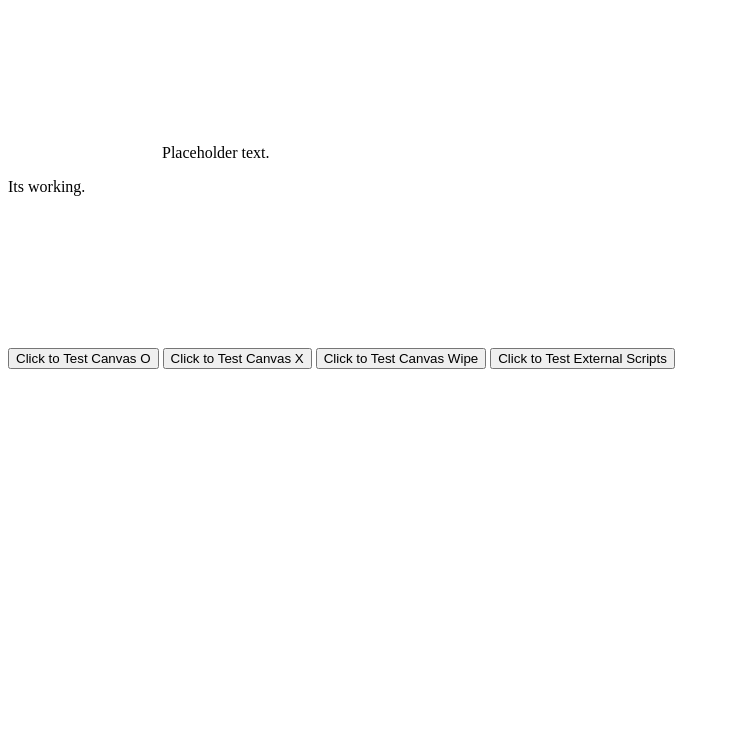
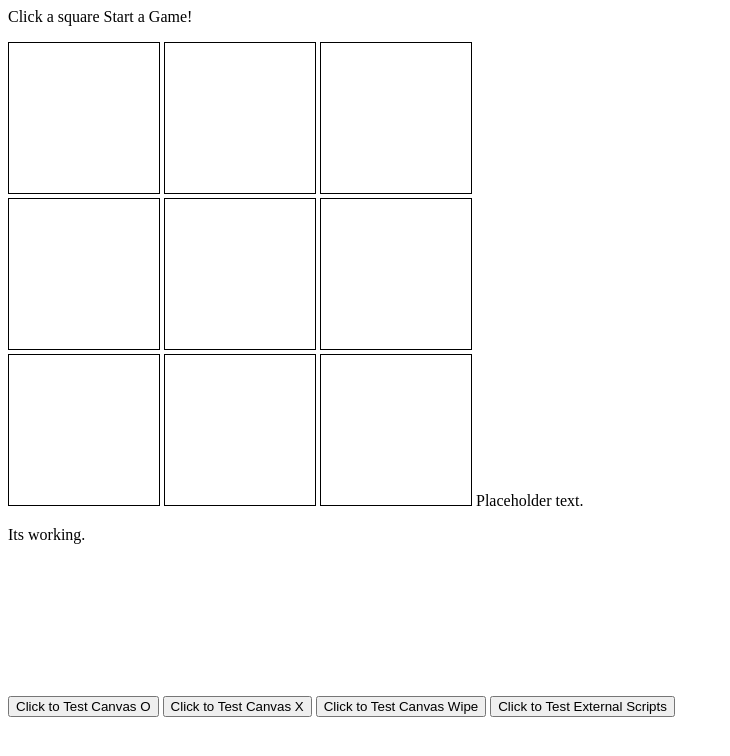
Before and after one commit to BlastedAmerican/TicTacToe, a plain HTML site: page index.html in a window 1280 px wide. Both pictures are taken after a click on the button "Click to Test External Scripts". Shown: the whole page, without its empty margins (0-730 px from the left). Drawn offline with Linux system fonts and the light colour scheme.

Commit message:
Added 9 canvas objects, and global move tracker.

```diff
--- a/index.html
+++ b/index.html
@@ -5,15 +5,45 @@
 
 
 <script src ="scripts/testScript.js" ></script>
-
-<canvas id="testCanvas" width="150" height="150">
+<p id = 'turnDisplay' > Click a square Start a Game! </p>
+<canvas id="one" width="150" height="150" onclick="makeNextMove('one')" >
 	Your browser does not support canvas.
 </canvas>
+<canvas id="two" width="150" height="150" onclick="makeNextMove('two')">
+	Your browser does not support canvas.
+</canvas>
+<canvas id="three" width="150" height="150" onclick="makeNextMove('three')">
+	Your browser does not support canvas.
+</canvas>
+<br>
+<canvas id="four" width="150" height="150" onclick="makeNextMove('four')">
+	Your browser does not support canvas.
+</canvas>
+<canvas id="five" width="150" height="150" onclick="makeNextMove('five')">
+	Your browser does not support canvas.
+</canvas>
+<canvas id="six" width="150" height="150" onclick="makeNextMove('six')">
+	Your browser does not support canvas.
+</canvas>
+<br>
+<canvas id="seven" width="150" height="150" onclick="makeNextMove('seven')">
+	Your browser does not support canvas.
+</canvas>
+<canvas id="eight" width="150" height="150" onclick="makeNextMove('eight')">
+	Your browser does not support canvas.
+</canvas>
+<canvas id="nine" width="150" height="150" onclick="makeNextMove('nine')">
+	Your browser does not support canvas.
+</canvas>
+<style type="text/css">
+      canvas { border: 1px solid black; }
+    </style>
+
 Placeholder text.
 <p id = 'testText' > Test Placeholder Text </p>
 <!-- Not implemented yet! -->
 <button type="button" onclick="makeMark('o', 'testCanvas')">Click to Test Canvas O</button>
-<button type="button" onclick="makeMark('x', 'testCanvas')">Click to Test Canvas X</button>
+<button type="button" onclick="makeMark('x', 'two')">Click to Test Canvas X</button>
 <!-- Wipe isn't actually required, any non o or x input wipes. -->
 <button type="button" onclick="makeMark('wipe', 'testCanvas')">Click to Test Canvas Wipe</button>
 <!-- External scripts are working. -->
--- a/scripts/gameScripts.js
+++ b/scripts/gameScripts.js
@@ -1,2 +1,8 @@
 var turnNumber = 0;
 var turn = 'o'
+
+function makeNextMove( targetSquare )
+{
+	if( turn == '0')
+		makeMark( targetSquare)
+}
--- a/scripts/testScript.js
+++ b/scripts/testScript.js
@@ -1,3 +1,4 @@
+var turn = 'o';
 //Demo function to just test that JS is working.
 function myFunction() {
     document.getElementById("demo").innerHTML = "Hello JavaScript!";
@@ -34,11 +35,42 @@ function makeMark( markType, targetSquare )
 
     ctx.drawImage(img, 0, 0)
 
-
+}
 
 //Secondary simple test function.
-}
 function testFunction()
 {
 	 document.getElementById("testText").innerHTML = "Its working."
 }
+
+function turnDisplay()
+{
+	var displayString = "It's the " + turn + " players turn."
+	document.getElementById("turnDisplay").innerHTML = displayString
+}
+
+function makeNextMove( targetSquare )
+{
+
+	if( turn == 'o')
+	{
+		makeMark( 'o',targetSquare )
+		turn = 'x';
+	}
+	else
+	{
+		makeMark( 'x',targetSquare )
+		turn = 'o';
+	}
+	turnDisplay()
+
+
+}
+
+
+
+//Secondary simple test function.
+function testFunction()
+{
+	 document.getElementById("testText").innerHTML = "Its working."
+}
```
Also changed, not shown: TODO.txt (added).
